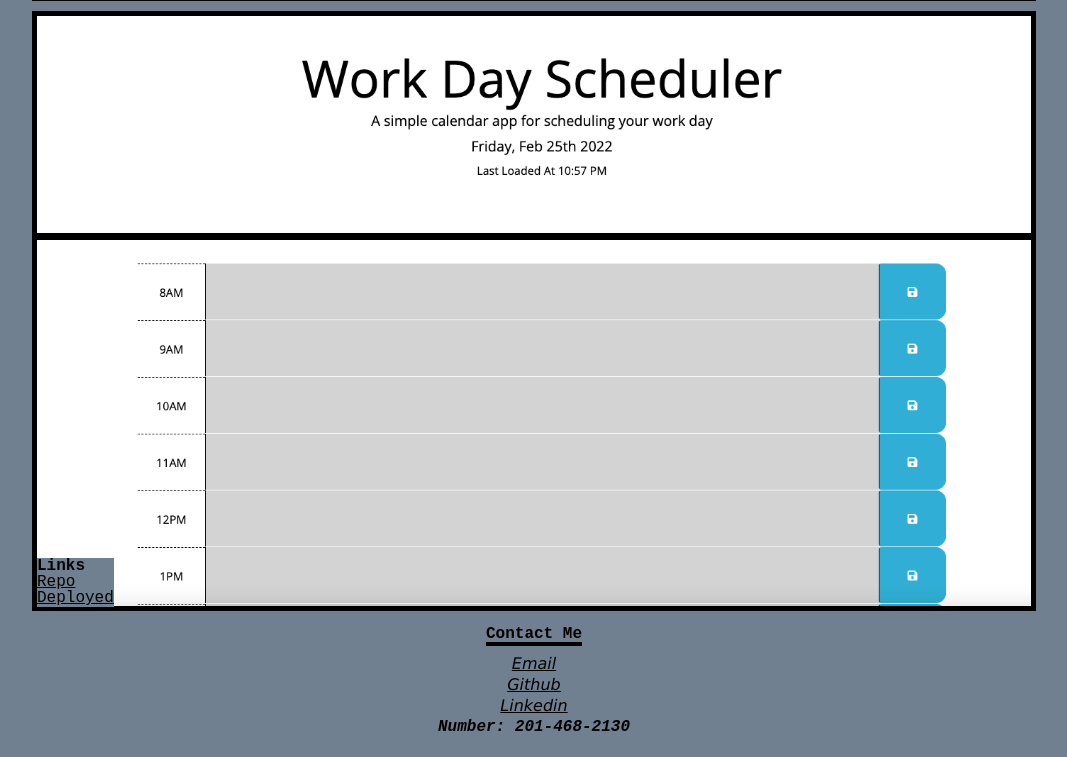
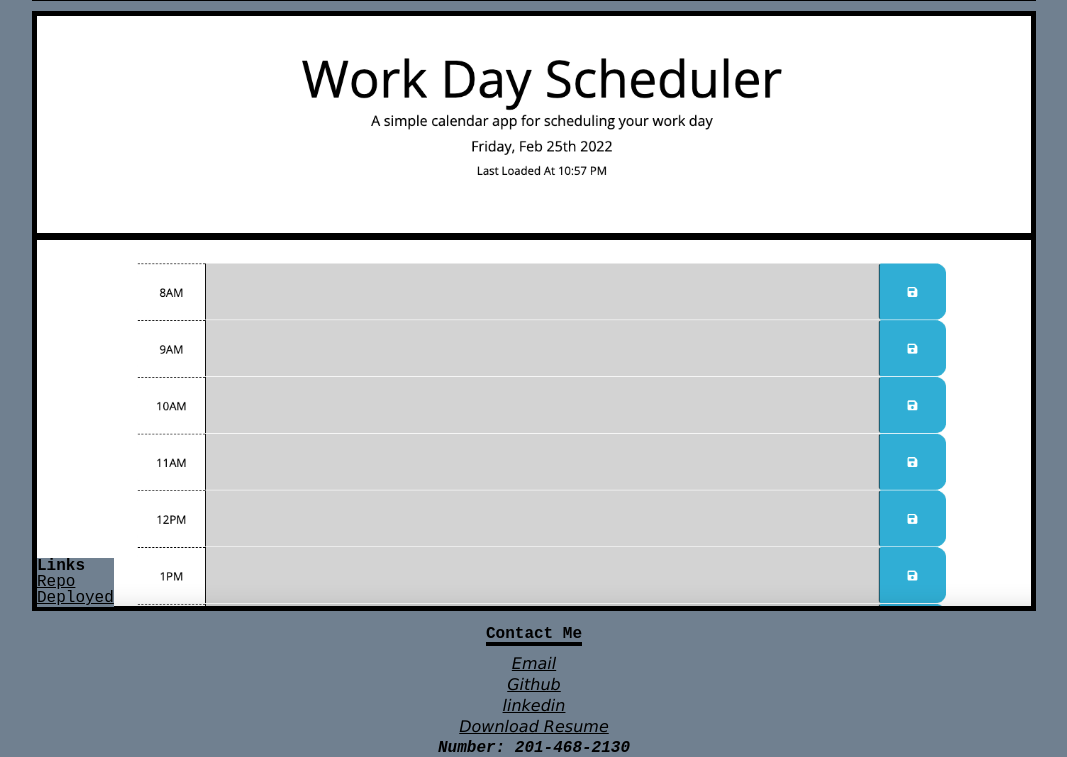
Before and after one commit to SamiF812/Portfolio-SamiFares, a plain HTML site: page index.html in a window 1280 px wide. Shown: the part 1807-2564 px from the top of the page, without its empty margins (106-1173 px from the left). Before the commit the page ends 2543 px from the top, so only its background shows below. Drawn offline with Linux system fonts and the light colour scheme.

Commit message:
all changes needed to html

```diff
--- a/index.html
+++ b/index.html
@@ -84,9 +84,8 @@
             <address>
                 <a href="mailto:djsamif@gmail.com">Email</a>
                 <a href="https://github.com/SamiF812">Github</a>
-                <a href="https://www.linkedin.com/in/sami-f-9ba033234/">Linkedin</a>
-
-
+                <a href="https://www.linkedin.com/in/sami-f81291/">linkedin</a>
+                <a href="./Assets/documents/Sami Fares_Resume.pdf"Download>Download Resume</a>
                 <p>Number: 201-468-2130</p>
             </address>
         </div>
```
Also changed, not shown: 1 other file.
